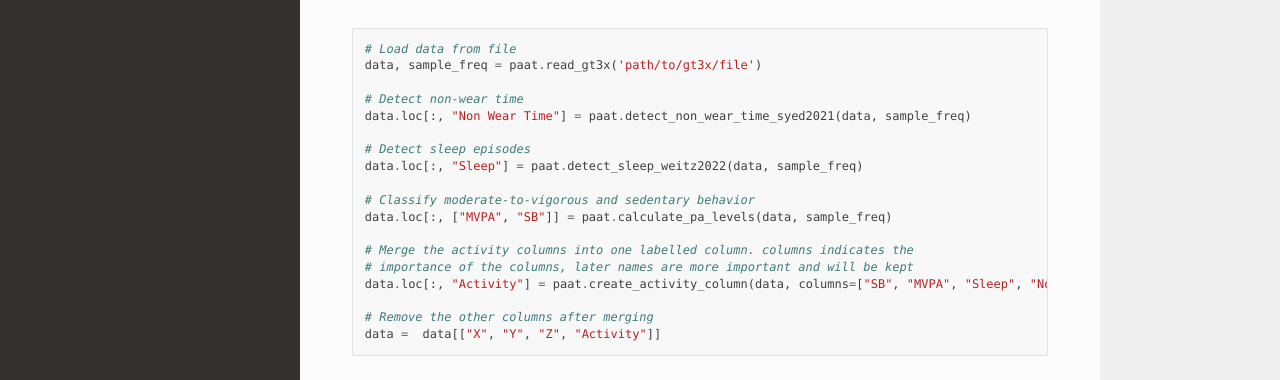
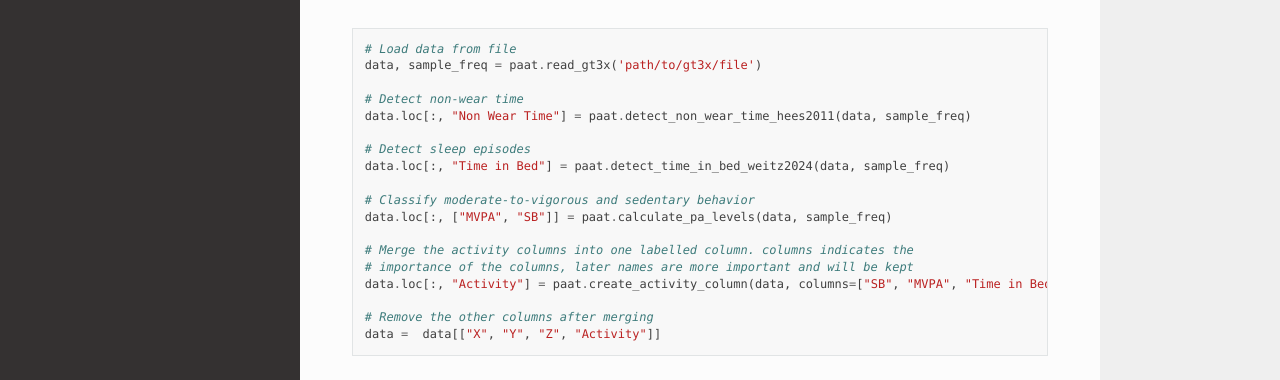
Before and after one commit to Trybnetic/paat, a Sphinx documentation site: the page built from docs/source/quickstart.rst, in a window 1280 px wide and 1138 px high. Shown: the part 479-859 px from the top of the window. Built offline with Sphinx 7.4.7 and the Read the Docs theme 2.0.0, drawn with Linux system fonts in a browser that asks for light colours.

Commit message:
fixes example code

```diff
--- a/README.rst
+++ b/README.rst
@@ -56,17 +56,17 @@ examples and more information on the functions can be found in the documentation
     data, sample_freq = paat.read_gt3x('path/to/gt3x/file')
 
     # Detect non-wear time
-    data.loc[:, "Non Wear Time"] = paat.detect_non_wear_time_syed2021(data, sample_freq)
+    data.loc[:, "Non Wear Time"] = paat.detect_non_wear_time_hees2011(data, sample_freq)
 
     # Detect sleep episodes
-    data.loc[:, "Sleep"] = paat.detect_sleep_weitz2022(data, sample_freq)
+    data.loc[:, "Time in Bed"] = paat.detect_time_in_bed_weitz2024(data, sample_freq)
 
     # Classify moderate-to-vigorous and sedentary behavior
     data.loc[:, ["MVPA", "SB"]] = paat.calculate_pa_levels(data, sample_freq)
 
     # Merge the activity columns into one labelled column. columns indicates the
     # importance of the columns, later names are more important and will be kept
-    data.loc[:, "Activity"] = paat.create_activity_column(data, columns=["SB", "MVPA", "Sleep", "Non Wear Time"])
+    data.loc[:, "Activity"] = paat.create_activity_column(data, columns=["SB", "MVPA", "Time in Bed", "Non Wear Time"])
 
     # Remove the other columns after merging
     data =  data[["X", "Y", "Z", "Activity"]]
--- a/docs/source/index.rst
+++ b/docs/source/index.rst
@@ -44,14 +44,14 @@ examples and more information on the functions can be found in the documentation
     data.loc[:, "Non Wear Time"] = paat.detect_non_wear_time_hees2011(data, sample_freq)
 
     # Detect sleep episodes
-    data.loc[:, "Sleep"] = paat.detect_time_in_bed_weitz2024(data, sample_freq)
+    data.loc[:, "Time in Bed"] = paat.detect_time_in_bed_weitz2024(data, sample_freq)
 
     # Classify moderate-to-vigorous and sedentary behavior
     data.loc[:, ["MVPA", "SB"]] = paat.calculate_pa_levels(data, sample_freq)
 
     # Merge the activity columns into one labelled column. columns indicates the
     # importance of the columns, later names are more important and will be kept
-    data.loc[:, "Activity"] = paat.create_activity_column(data, columns=["SB", "MVPA", "Sleep", "Non Wear Time"])
+    data.loc[:, "Activity"] = paat.create_activity_column(data, columns=["SB", "MVPA", "Time in Bed", "Non Wear Time"])
 
     # Remove the other columns after merging
     data =  data[["X", "Y", "Z", "Activity"]]
--- a/docs/source/quickstart.rst
+++ b/docs/source/quickstart.rst
@@ -25,17 +25,17 @@ examples and more information on the functions can be found in the documentation
     data, sample_freq = paat.read_gt3x('path/to/gt3x/file')
 
     # Detect non-wear time
-    data.loc[:, "Non Wear Time"] = paat.detect_non_wear_time_syed2021(data, sample_freq)
+    data.loc[:, "Non Wear Time"] = paat.detect_non_wear_time_hees2011(data, sample_freq)
 
     # Detect sleep episodes
-    data.loc[:, "Sleep"] = paat.detect_sleep_weitz2022(data, sample_freq)
+    data.loc[:, "Time in Bed"] = paat.detect_time_in_bed_weitz2024(data, sample_freq)
 
     # Classify moderate-to-vigorous and sedentary behavior
     data.loc[:, ["MVPA", "SB"]] = paat.calculate_pa_levels(data, sample_freq)
 
     # Merge the activity columns into one labelled column. columns indicates the
     # importance of the columns, later names are more important and will be kept
-    data.loc[:, "Activity"] = paat.create_activity_column(data, columns=["SB", "MVPA", "Sleep", "Non Wear Time"])
+    data.loc[:, "Activity"] = paat.create_activity_column(data, columns=["SB", "MVPA", "Time in Bed", "Non Wear Time"])
 
     # Remove the other columns after merging
     data =  data[["X", "Y", "Z", "Activity"]]
```
